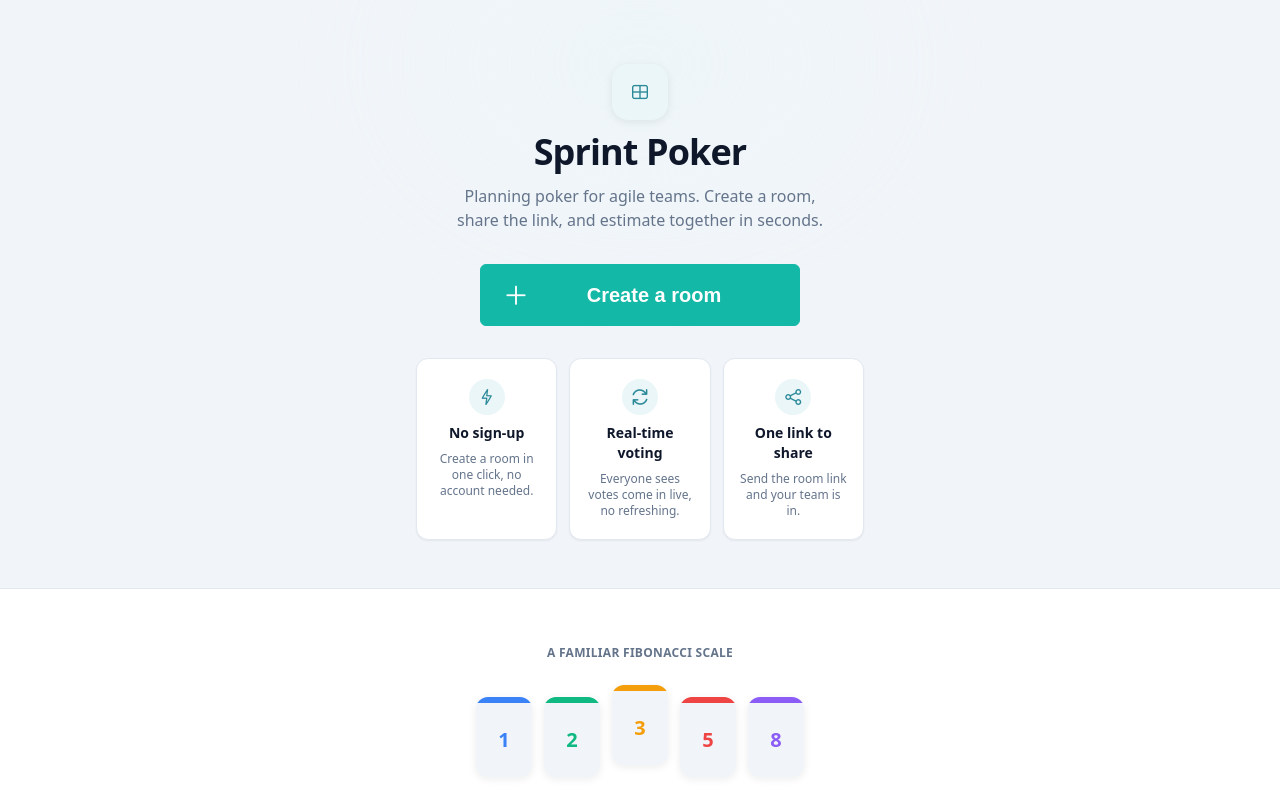
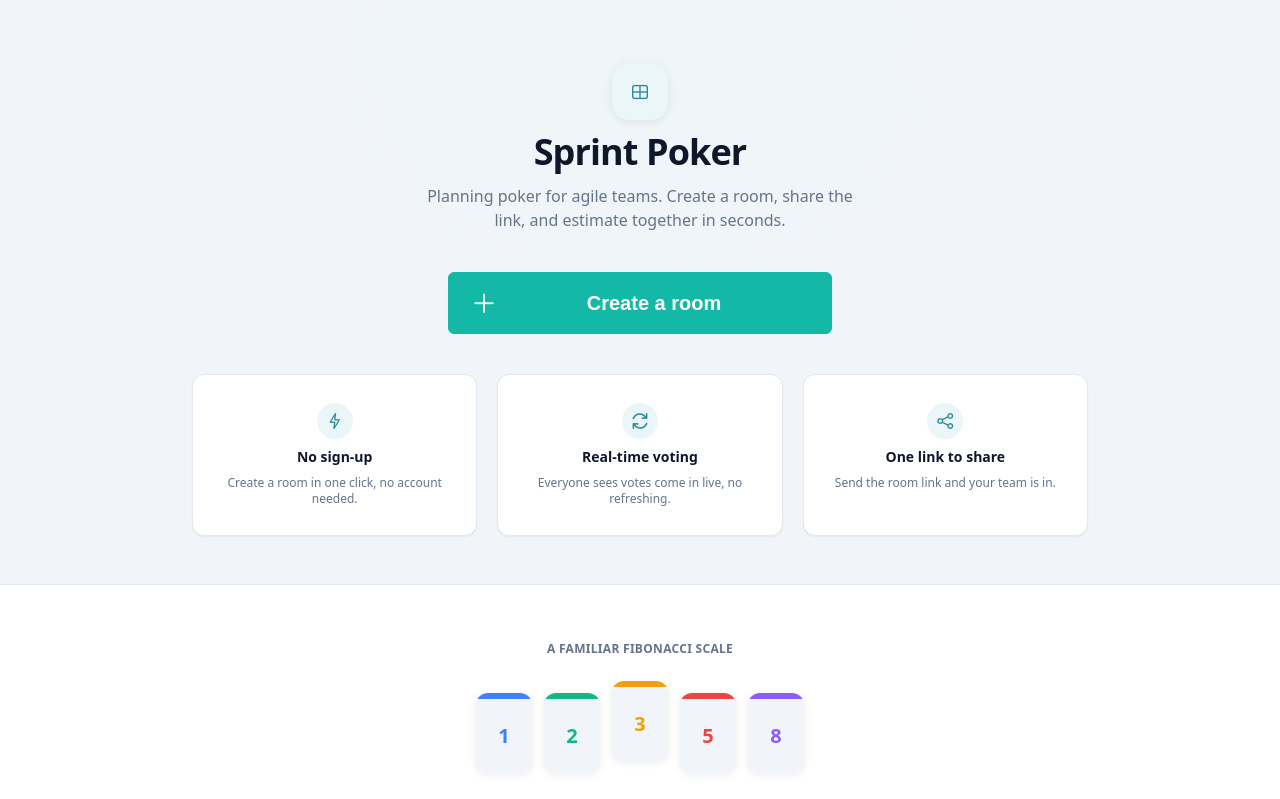
Before and after one commit to kathiresh-i2i/sprint-poker, a React (Vite) app in the folder frontend/: page / in a window 1280 px wide. Shown: the top 799 px of the page. Built offline with nearby package versions, Linux system fonts and the light colour scheme; a web font is replaced by a local one.

Commit message:
Widen landing page hero to reduce side whitespace on large screens

```diff
--- a/frontend/src/pages/CreateRoomPage.tsx
+++ b/frontend/src/pages/CreateRoomPage.tsx
@@ -110,13 +110,13 @@ function CreateRoomPage(): ReactElement {
           style={{ background: 'radial-gradient(closest-side, var(--color-accent-soft), transparent)' }}
         />
 
-        <div className="relative mx-auto flex w-full max-w-md flex-col items-center gap-8">
+        <div className="relative mx-auto flex w-full max-w-4xl flex-col items-center gap-10">
           <div className="flex flex-col items-center gap-3 text-center">
             <div className="flex h-14 w-14 items-center justify-center rounded-2xl bg-(--color-accent-soft) shadow-(--shadow-sm)">
               <i className="pi pi-table text-2xl text-(--color-accent)" />
             </div>
             <h1 className="text-4xl font-bold tracking-tight text-(--color-text-primary)">Sprint Poker</h1>
-            <p className="max-w-sm text-(--color-text-secondary)">
+            <p className="max-w-md text-(--color-text-secondary)">
               Planning poker for agile teams. Create a room, share the link, and estimate together in seconds.
             </p>
           </div>
@@ -128,16 +128,16 @@ function CreateRoomPage(): ReactElement {
               loading={isCreating}
               onClick={handleCreate}
               size="large"
-              className="w-full max-w-xs"
+              className="w-full max-w-sm"
             />
             {error && <p className="text-sm text-(--color-danger)">{error}</p>}
           </div>
 
-          <div className="grid w-full grid-cols-1 gap-3 sm:grid-cols-3">
+          <div className="grid w-full grid-cols-1 gap-5 sm:grid-cols-3">
             {HIGHLIGHTS.map((item) => (
               <div
                 key={item.title}
-                className="flex flex-col items-center gap-2 rounded-xl border border-(--color-border) bg-(--color-surface) px-4 py-5 text-center shadow-(--shadow-xs)"
+                className="flex flex-col items-center gap-2 rounded-xl border border-(--color-border) bg-(--color-surface) px-6 py-7 text-center shadow-(--shadow-xs)"
               >
                 <div className="flex h-9 w-9 items-center justify-center rounded-full bg-(--color-accent-soft)">
                   <i className={`pi ${item.icon} text-(--color-accent)`} />
```
